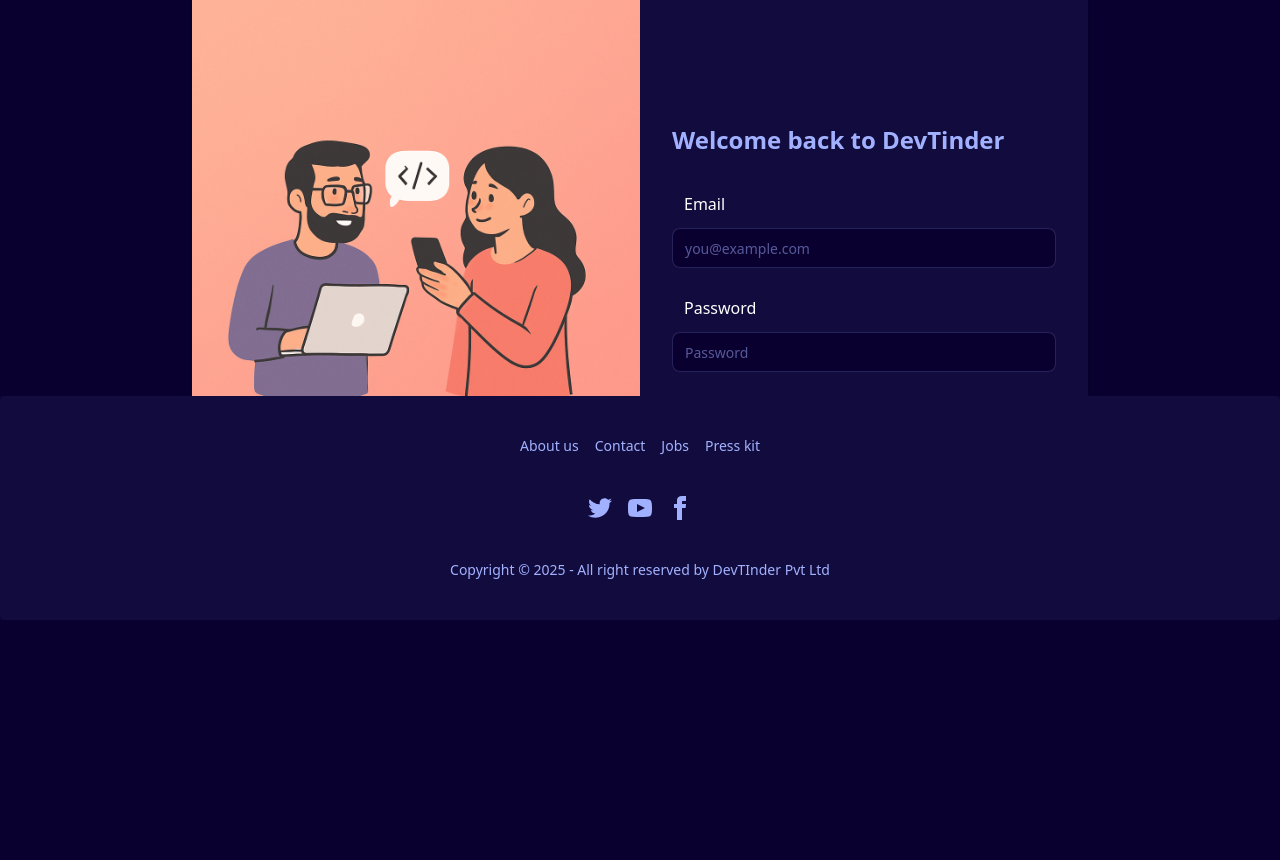
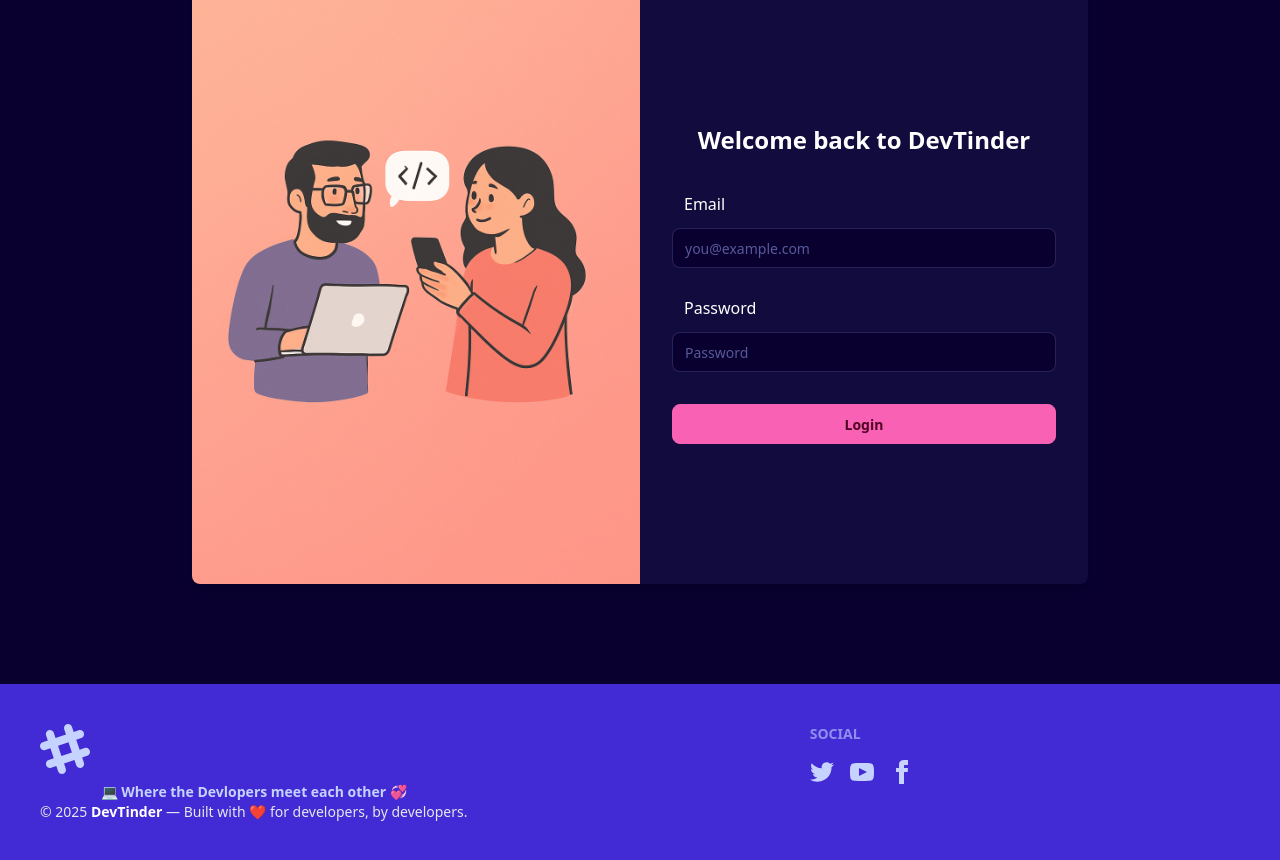
Before and after one commit to nityamsoni/devTInder-web, a React (Vite) app: page /login in a window 1280 px wide. Shown: the part 180-1040 px from the top of the page. Before the commit the page ends 864 px from the top, so only its background shows below. Built offline with nearby package versions, Linux system fonts and the light colour scheme.

Commit message:
feat: add axios for API calls and enhance Login component with error handling and loading state

```diff
--- a/package.json
+++ b/package.json
@@ -11,6 +11,8 @@
   },
   "dependencies": {
     "@tailwindcss/vite": "^4.1.14",
+    "axios": "^1.12.2",
+    "daisyui": "^5.3.1",
     "react": "^19.1.1",
     "react-dom": "^19.1.1",
     "react-router-dom": "^7.9.4"
--- a/src/Footer.jsx
+++ b/src/Footer.jsx
@@ -2,15 +2,31 @@
 
 const Footer = () => {
   return (
-    <div>
-      <footer className="footer footer-horizontal footer-center bg-base-200 text-base-content rounded p-10 fixed bottom-0 w-full">
-  <nav className="grid grid-flow-col gap-4">
-    <a className="link link-hover">About us</a>
-    <a className="link link-hover">Contact</a>
-    <a className="link link-hover">Jobs</a>
-    <a className="link link-hover">Press kit</a>
-  </nav>
+   <footer className="footer sm:footer-horizontal bg-neutral text-neutral-content p-10">
+  <aside>
+    <svg
+      width="50"
+      height="50"
+      viewBox="0 0 24 24"
+      xmlns="http://www.w3.org/2000/svg"
+      fillRule="evenodd"
+      clipRule="evenodd"
+      className="fill-current">
+      <path
+        d="M22.672 15.226l-2.432.811.841 2.515c.33 1.019-.209 2.127-1.23 2.456-1.15.325-2.148-.321-2.463-1.226l-.84-2.518-5.013 1.677.84 2.517c.391 1.203-.434 2.542-1.831 2.542-.88 0-1.601-.564-1.86-1.314l-.842-2.516-2.431.809c-1.135.328-2.145-.317-2.463-1.229-.329-1.018.211-2.127 1.231-2.456l2.432-.809-1.621-4.823-2.432.808c-1.355.384-2.558-.59-2.558-1.839 0-.817.509-1.582 1.327-1.846l2.433-.809-.842-2.515c-.33-1.02.211-2.129 1.232-2.458 1.02-.329 2.13.209 2.461 1.229l.842 2.515 5.011-1.677-.839-2.517c-.403-1.238.484-2.553 1.843-2.553.819 0 1.585.509 1.85 1.326l.841 2.517 2.431-.81c1.02-.33 2.131.211 2.461 1.229.332 1.018-.21 2.126-1.23 2.456l-2.433.809 1.622 4.823 2.433-.809c1.242-.401 2.557.484 2.557 1.838 0 .819-.51 1.583-1.328 1.847m-8.992-6.428l-5.01 1.675 1.619 4.828 5.011-1.674-1.62-4.829z"></path>
+    </svg>
+    <h3 className="text-center">
+  💻 <span className="font-semibold">Where the Devlopers meet each other
+    </span> 💞
+  <br />
+  <span className="text-sm text-gray-200">
+    © 2025 <span className="font-semibold text-white">DevTinder</span> — Built with ❤️ for developers, by developers.
+  </span>
+</h3>
+
+  </aside>
   <nav>
+    <h6 className="footer-title">Social</h6>
     <div className="grid grid-flow-col gap-4">
       <a>
         <svg
@@ -47,11 +63,7 @@
       </a>
     </div>
   </nav>
-  <aside>
-    <p>Copyright ©  {new Date().getFullYear()} - All right reserved by DevTInder Pvt Ltd</p>
-  </aside>
 </footer>
-    </div>
   )
 }
 
--- a/src/Login.tsx
+++ b/src/Login.tsx
@@ -1,29 +1,88 @@
-import React from 'react'
+import React, { useState } from 'react';
+import axios from 'axios';
 
 const Login: React.FC = () => {
+  const [emailId, setEmailId] = useState("");
+  const [password, setPassword] = useState("");
+  const [error, setError] = useState("");
+  const [loading, setLoading] = useState(false);
+
+  const handleLogin = async (e: React.FormEvent) => {
+    e.preventDefault();
+    setError("");
+    setLoading(true);
+
+    try {
+      const res = await axios.post("http://localhost:3000/login", {
+        emailId,
+        password
+      },
+      { withCredentials: true }
+    );
+
+      console.log(res.data);
+      alert("Login successful!");
+      // you can navigate using react-router: navigate('/dashboard')
+    } catch (err: any) {
+      console.error(err);
+      setError(err.response?.data?.message || "Login failed. Try again!");
+    } finally {
+      setLoading(false);
+    }
+  };
+
   return (
     <div className="min-h-screen flex items-center justify-center bg-base-100">
       <div className="w-full max-w-4xl bg-base-200 shadow-lg rounded-lg overflow-hidden grid grid-cols-1 md:grid-cols-2 items-stretch h-[70vh] md:h-[75vh]">
+
         {/* Left: image panel */}
-  <div className="hidden md:block bg-cover bg-center h-full w-full" style={{backgroundImage: "url('/chat.png')"}} aria-hidden="true" />
+        <div
+          className="hidden md:block bg-cover bg-center h-full w-full"
+          style={{ backgroundImage: "url('/chat.png')" }}
+          aria-hidden="true"
+        />
 
         {/* Right: form panel */}
         <div className="p-8 flex items-center justify-center">
-          <form className="w-full max-w-sm">
-            <h2 className="text-2xl font-semibold mb-6">Welcome back to DevTinder</h2>
+          <form className="w-full max-w-sm" onSubmit={handleLogin}>
+            <h2 className="text-2xl font-semibold mb-6 text-center text-white">
+              Welcome back to DevTinder
+            </h2>
 
             <label className="label text-base text-white m-3">Email</label>
-            <input type="email" className="input input-bordered w-full mb-4" placeholder="you@example.com" />
+            <input
+              type="email"
+              className="input input-bordered w-full mb-4"
+              placeholder="you@example.com"
+              value={emailId}
+              onChange={(e) => setEmailId(e.target.value)}
+              required
+            />
 
             <label className="label text-base text-white m-3">Password</label>
-            <input type="password" className="input input-bordered w-full mb-4" placeholder="Password" />
+            <input
+              type="password"
+              className="input input-bordered w-full mb-4"
+              placeholder="Password"
+              value={password}
+              onChange={(e) => setPassword(e.target.value)}
+              required
+            />
 
-            <button type="submit" className="btn btn-primary w-full mt-4">Login</button>
+            {error && <p className="text-red-500 text-sm mb-3">{error}</p>}
+
+            <button
+              type="submit"
+              className={`btn btn-primary w-full mt-4 ${loading ? 'loading' : ''}`}
+              disabled={loading}
+            >
+              {loading ? "Logging in..." : "Login"}
+            </button>
           </form>
         </div>
       </div>
     </div>
-  )
-}
+  );
+};
 
-export default Login
+export default Login;
```
Also changed, not shown: 1 other file (tests, documents, lock files or other folders).
